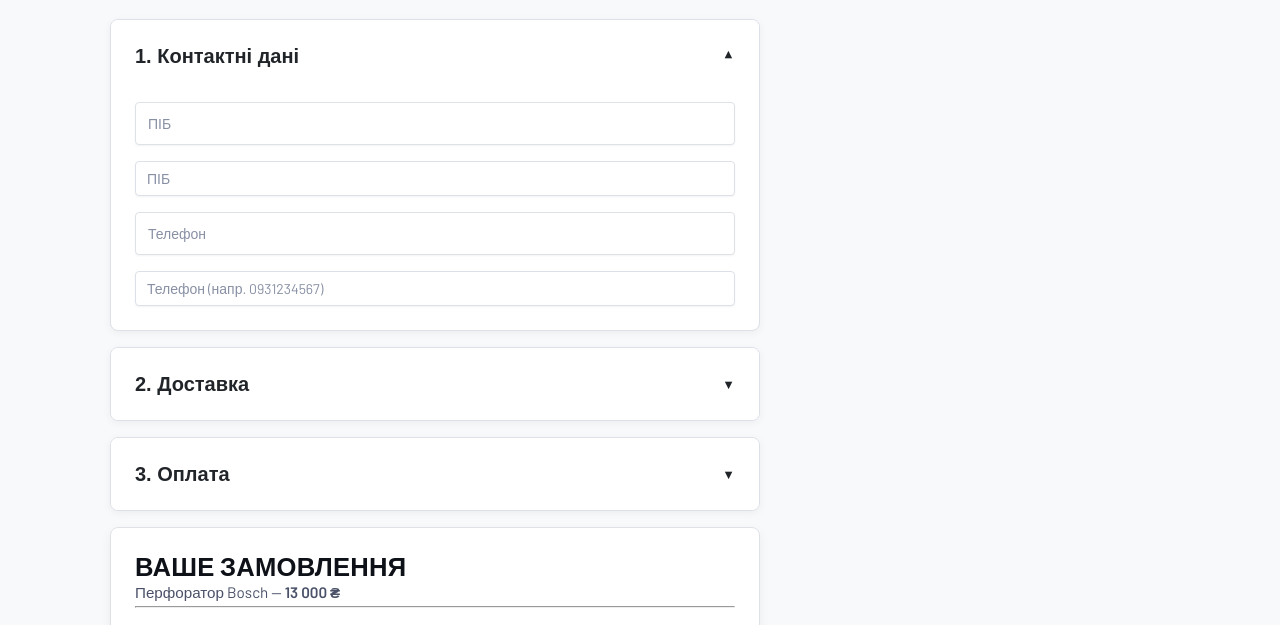
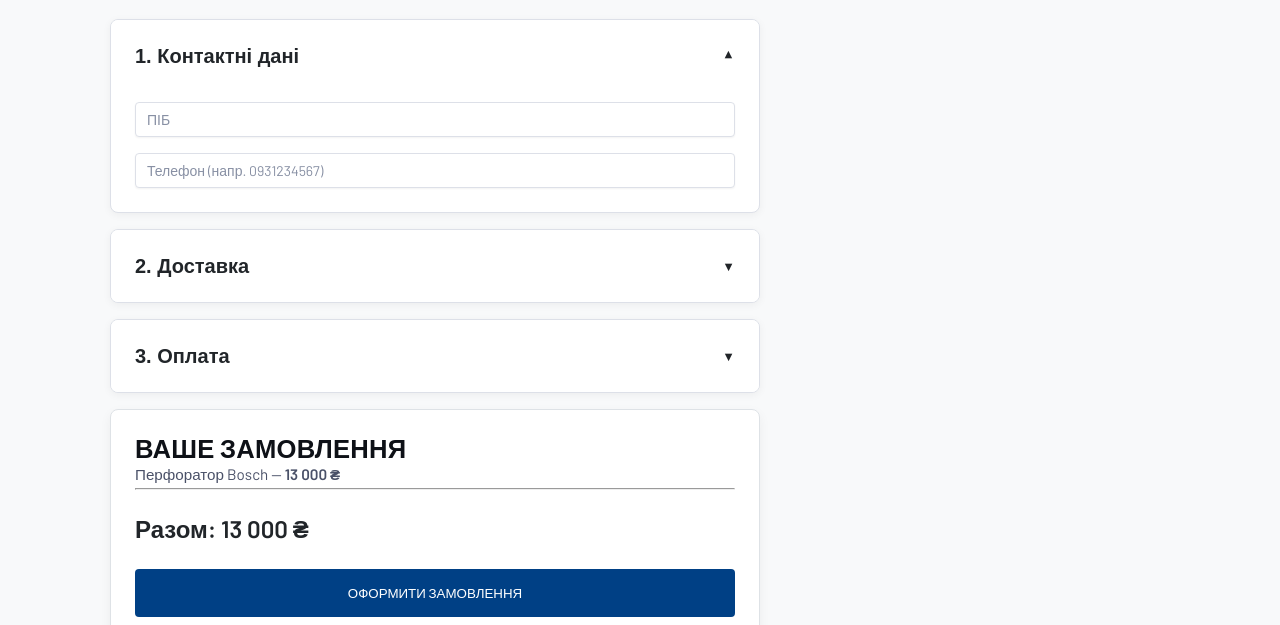
Before and after one commit to WzRd-off/rental_sales_tools, a website: page public/placeanorder.html in a window 1280 px wide. Shown: the part 155-780 px from the top of the page. Drawn offline with nearby package versions, Linux system fonts and the light colour scheme; a web font is replaced by a local one.

Commit message:
placeanordeer.html version 7

```diff
--- a/public/placeanorder.html
+++ b/public/placeanorder.html
@@ -25,10 +25,8 @@
                     </div>
                     <div class="step-content active">
                         <div style="display: flex; flex-direction: column; gap: 16px; margin-top: 10px;">
-                            <input type="text" class="input" style="width: 100%; padding: 12px; border: 1px solid #dee2e6; border-radius: 4px;" placeholder="ПІБ" required>
                             <input type="text" id="user-name" class="input" placeholder="ПІБ">
                              <div id="name-error" class="error-message">Будь ласка, введіть коректне ім'я (мінімум 3 літери)</div>
-                            <input type="tel" class="input" style="width: 100%; padding: 12px; border: 1px solid #dee2e6; border-radius: 4px;" placeholder="Телефон" required>
                             <input type="tel" id="user-phone" class="input" placeholder="Телефон (напр. 0931234567)">
                             <div id="phone-error" class="error-message">Введіть коректний номер телефону (10 цифр)</div>
                         </div>
```
